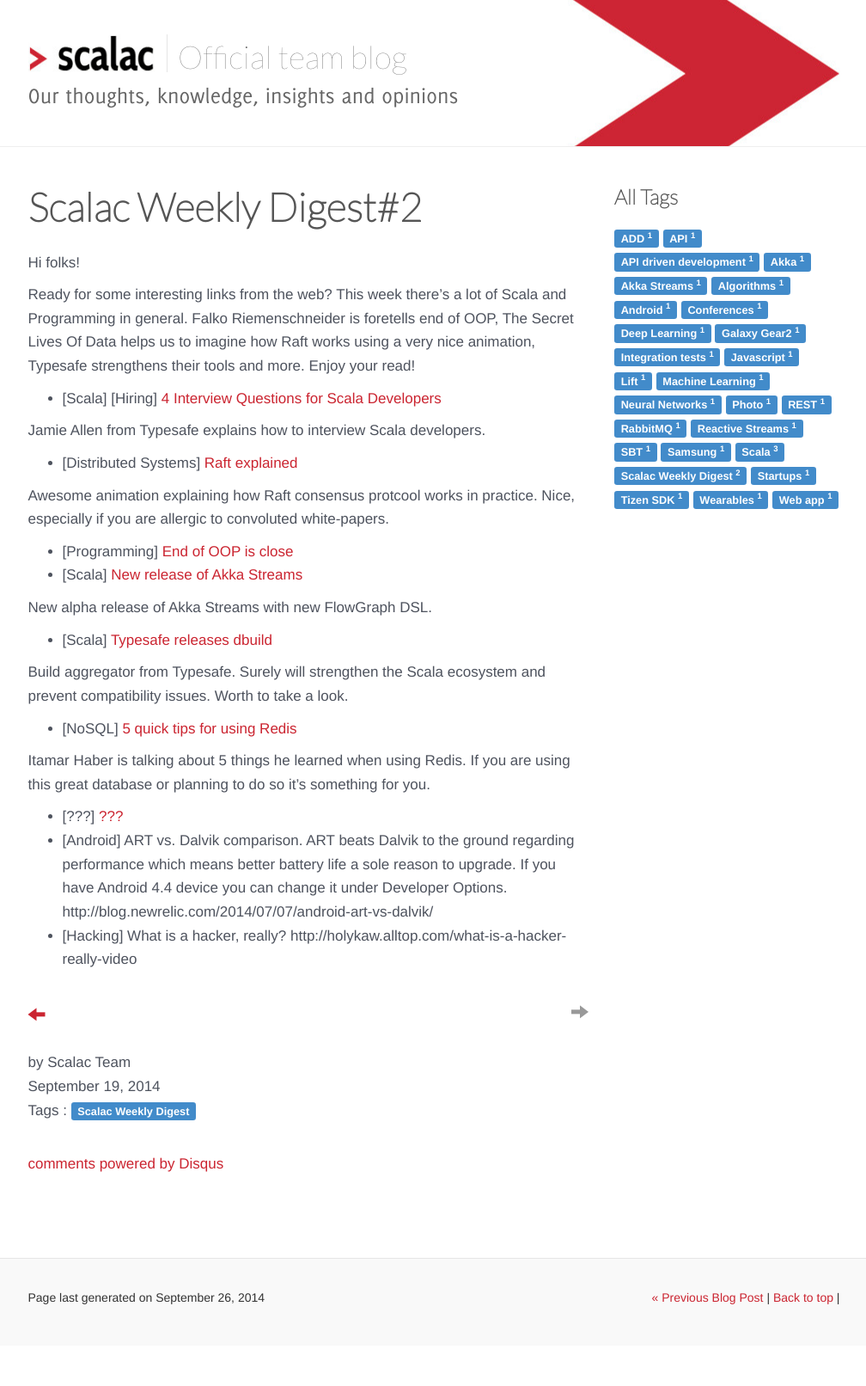
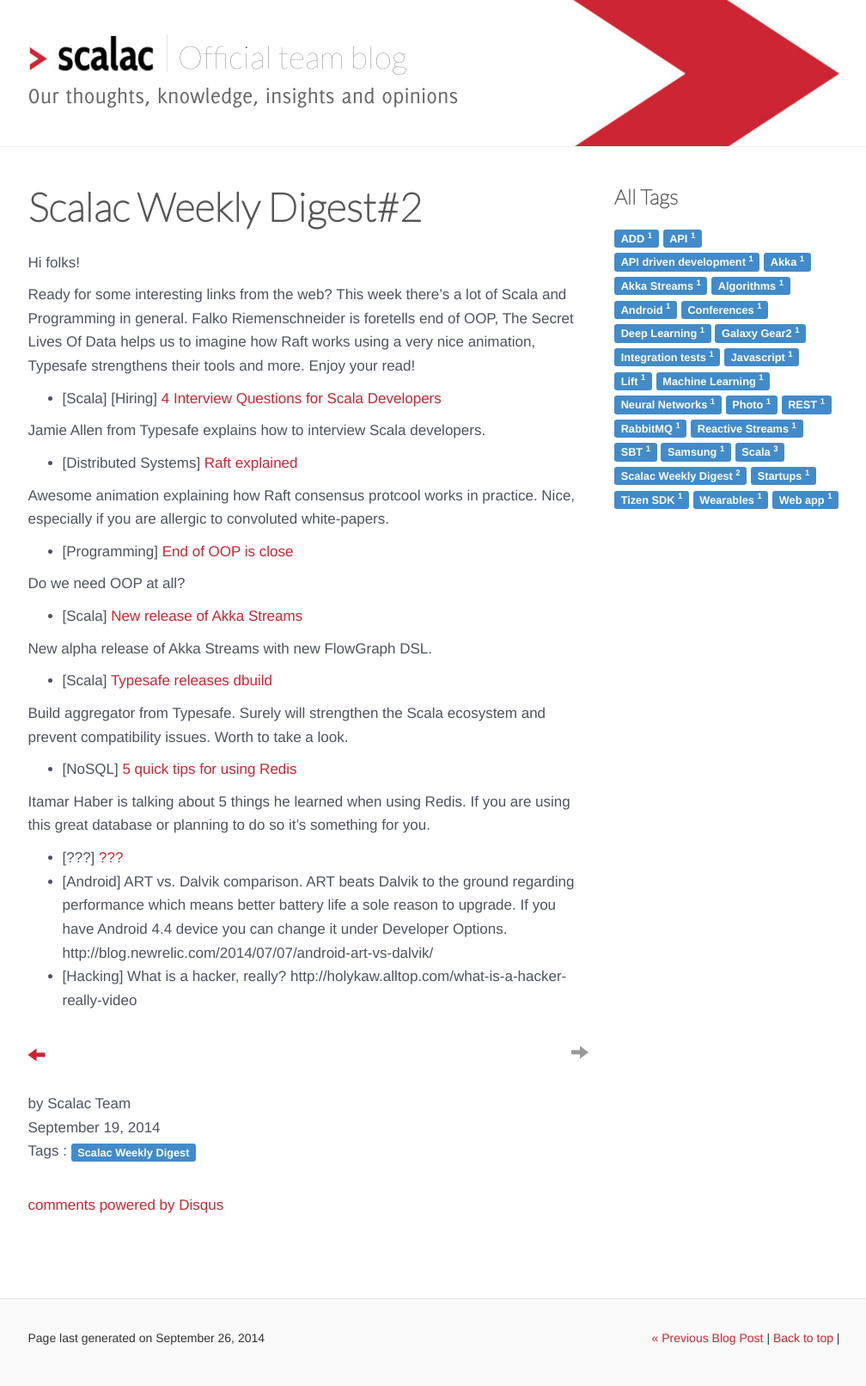
Before and after one commit to serafinmaciej/ScalaConsultants.github.io, a Jekyll site: the page built from _posts/2014-09-19-digest-2.markdown, in a window 1280 px wide. Shown: the whole page at 86% size, without its empty margins (135-1143 px from the left). Built offline with Jekyll 4.4.1, drawn with Linux system fonts in a browser that asks for light colours; comment, search, counter and statistics services are not loaded; before the commit the page ends 1565 px from its top, so only the background shows below that.

Commit message:
Update 2014-09-19-digest-2.markdown

```diff
--- a/_posts/2014-09-19-digest-2.markdown
+++ b/_posts/2014-09-19-digest-2.markdown
@@ -23,6 +23,9 @@
 Awesome animation explaining how Raft consensus protcool works in practice. Nice, especially if you are allergic to convoluted white-papers.
 
 * \[Programming\] [End of OOP is close](http://www.falkoriemenschneider.de/a__2014-09-17__Programming-without-objects.html)
+
+Do we need OOP at all?
+
 * \[Scala\] [New release of Akka Streams](http://akka.io/news/2014/09/12/akka-streams-0.7-released.html)
 
 New alpha release of Akka Streams with new FlowGraph DSL.
```
